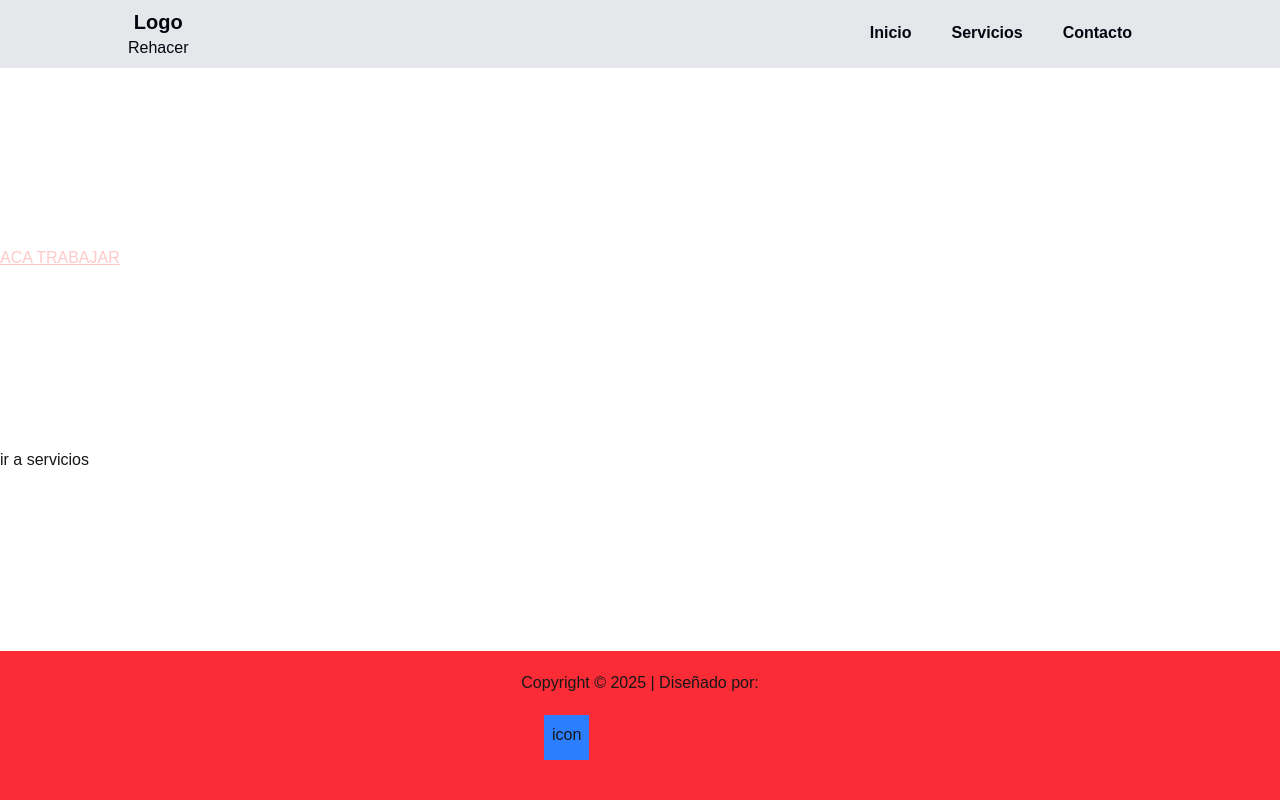
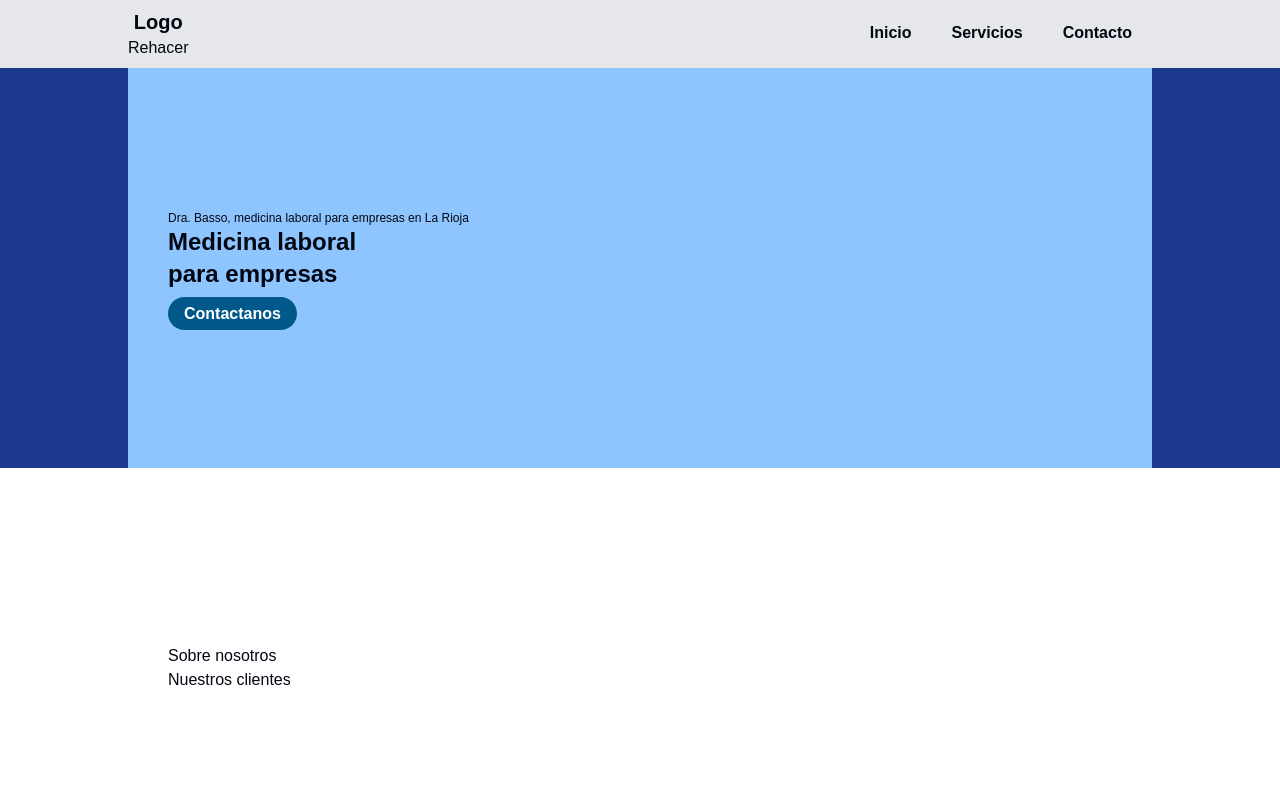
Before and after one commit to NachoXS15/mlb-medicina-laboral, a Next.js app: page / in a window 1280 px wide. Shown: the top 800 px of the page. Built offline with nearby package versions, Linux system fonts and the light colour scheme.

Commit message:
16-JULY | Lucas - Little changes

```diff
--- a/src/app/page.tsx
+++ b/src/app/page.tsx
@@ -1,8 +1,39 @@
+import Link from "next/link";
+
 export default function Home() {
 	return (
 		<>
-			<h2 className="text-red-200 underline">ACA TRABAJAR</h2>
-			<a href="/services">ir a servicios</a>
+			<section id="banner" className="bg-blue-900">
+				<div className="w-full min-h-100 bg-blue-300 flex flex-col items-start justify-center text-gray-950 p-10 lg:max-w-5xl lg:mx-auto lg:py-2">
+					<div id="banner-description">
+						<h2 className="text-xs">
+							Dra. Basso, medicina laboral para empresas en La
+							Rioja
+						</h2>
+						<h1 className="font-bold text-2xl mb-3">
+							Medicina laboral <br /> para empresas
+						</h1>
+						<Link
+							href="/"
+							className="px-4 py-2 bg-sky-800 font-bold text-white rounded-full"
+						>
+							{" "}
+							Contactanos{" "}
+						</Link>
+					</div>
+				</div>
+			</section>
+			<main className="w-full min-h-100 dark:bg-sky-950 dark:text-white flex flex-col items-start justify-center text-gray-950 p-10 lg:max-w-5xl lg:mx-auto lg:py-2">
+				<section id="aboutUs">
+					{/* titulos */}
+					<div>
+						<h3>Sobre nosotros</h3>
+					</div>
+				</section>
+				<section id="clients">
+					<h3>Nuestros clientes</h3>
+				</section>
+			</main>
 		</>
 	);
 }
```
